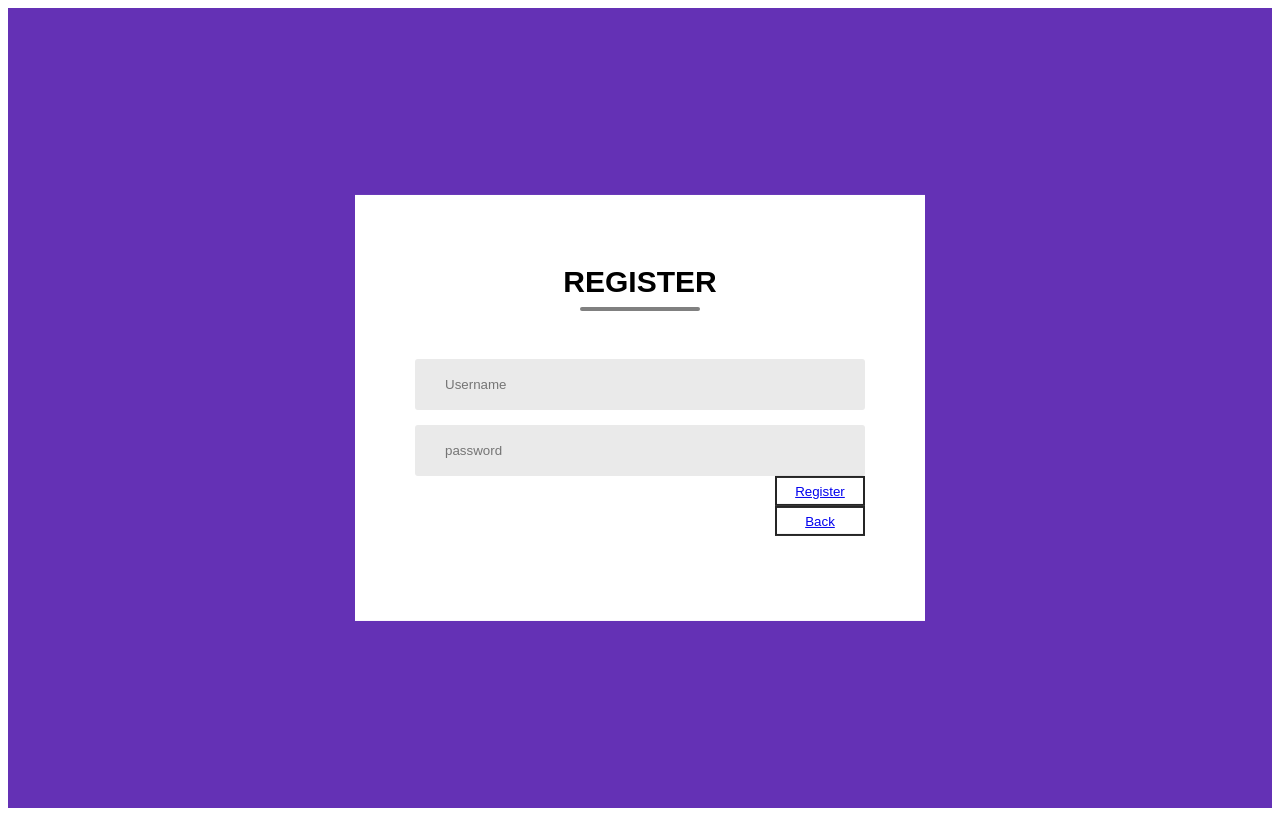
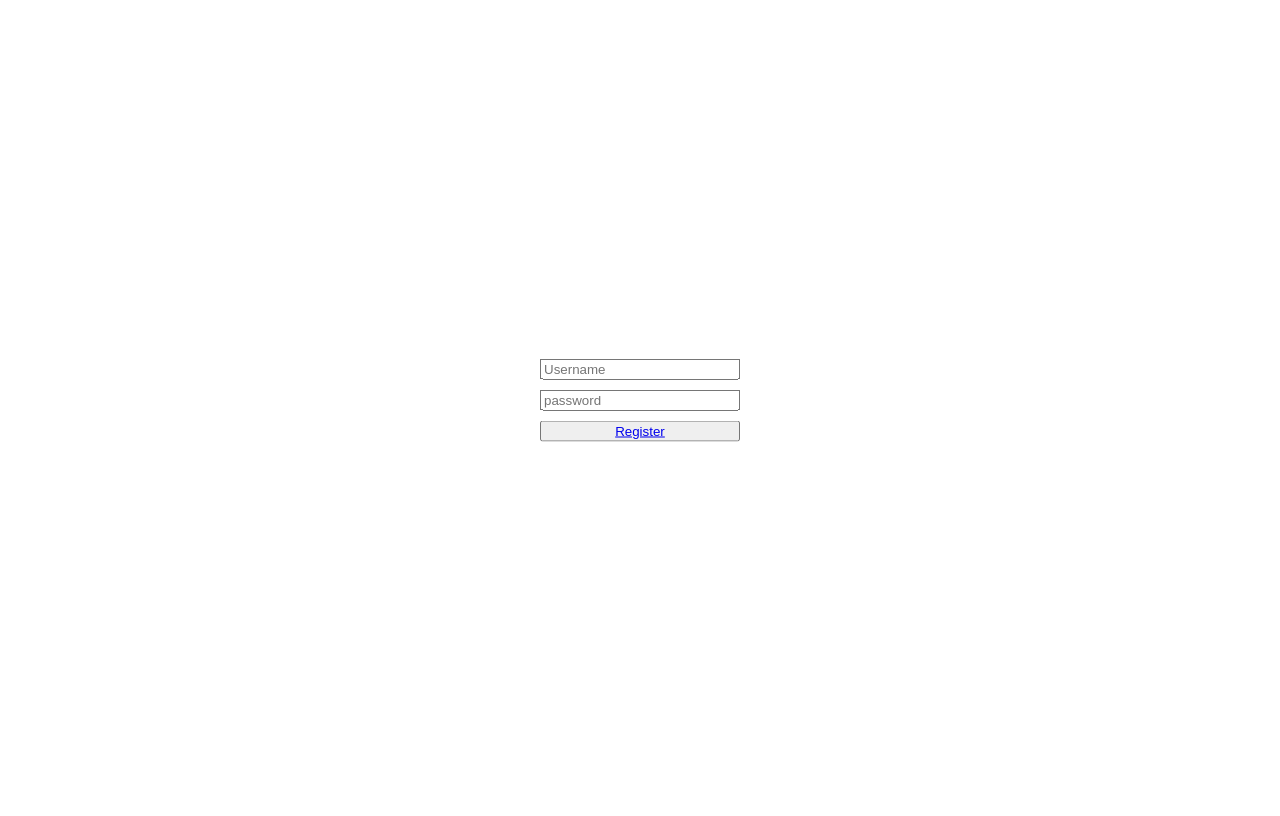
Before and after one commit to david20o7/game-project, a website: page public/register/index.html in a window 1280 px wide. Drawn offline with Linux system fonts and the light colour scheme.

Commit message:
made register page and created user info table

```diff
--- a/public/register/index.html
+++ b/public/register/index.html
@@ -5,43 +5,15 @@
     <title>Dungeon Seeker</title>
     <link rel="stylesheet" href="style.css" />
     <script src="script.js" defer></script>
-    <!-- Ensure the script is correctly linked and using defer -->
-    <!--<script
-      src="https://kit.fontawesome.com/1d6c9db0c3.js"
-      crossorigin="anonymous"
-    ></script>
-    This is used from 'front awesome' for icon kits (line of code above) -->
   </head>
   <body>
-    <div id="mySquare"></div>
-    <div class="container">
-      <div class="form-box">
-        <h1>REGISTER</h1>
-        <form id="loginForm">
-          <div class="input-group">
-            <div class="input-field">
-              <i class="fa-solid fa-spider"></i>
-              <input type="text" id="username" placeholder="Username" />
-            </div>
-            <div class="input-field">
-              <i class="fa-solid fa-key"></i>
-              <input type="password" id="password" placeholder="password" />
-            </div>
-          </div>
-
-
-          <div class="btn-field">
-            <button type="button" id="registerButton">
-              <a href="/accounts">Register</a>
-            </button>
-          </div>
-
-
-          <div class="btn-field">
-            <button type="button" id="returnButton">
-              <a href="/accounts">Back</a>
-            </button>
-      </div>
+    <div class="Container">
+      <input type="text" id="username" placeholder="Username" />
+      <input type="password" id="password" placeholder="password" />
+      <button type="button" id="registerButton">
+        <a href="/accounts">Register</a>
+      </button>
+      <p id="serverMessage"></p>
     </div>
   </body>
 </html>
--- a/public/register/script.js
+++ b/public/register/script.js
@@ -1,15 +1,30 @@
-window.addEventListener("DOMContentLoaded", () => {
-  const registerButton = document.getElementById("registerButton");
-  const username = document.getElementById("username");
-  const password = document.getElementById("password");
+const registerButton = document.getElementById("registerButton");
+const usernameInput = document.getElementById("username");
+const passwordInput = document.getElementById("password");
 
-  registerButton.addEventListener("click", (event) => {
-    event.preventDefault();
+const serverMessageText = document.getElementById("serverMessage");
 
-    localStorage.setItem("username", username.value);
-    localStorage.setItem("password", password.value);
+registerButton.addEventListener("click", (event) => {
+  event.preventDefault();
 
-    console.log(username.value);
-    console.log(password.value);
+  const username = usernameInput.value;
+  const password = passwordInput.value;
+
+  const data = { username: username, password: password };
+
+  fetch("/register", {
+    headers: { "Content-Type": "application/json" },
+    method: "POST",
+    body: JSON.stringify(data),
+  }).then((res) => {
+    if (res.status === 201) {
+      serverMessageText.style.setProperty("display", "block");
+      serverMessageText.style.setProperty("color", "green");
+      serverMessageText.innerHTML = "Account Created Successfully";
+    } else if (res.status === 409) {
+      serverMessageText.style.setProperty("display", "block");
+      serverMessageText.style.setProperty("color", "red");
+      serverMessageText.innerHTML = "Error: Username Invalid";
+    }
   });
 });
--- a/public/register/style.css
+++ b/public/register/style.css
@@ -1,102 +1,17 @@
-.container {
+.Container {
+  display: flex;
+  flex-direction: column;
+  width: 200px;
+  gap: 10px;
+  position: relative;
+  overflow: hidden;
+
   margin: 0;
-  padding: 0;
-  font-family: "Poppins", sans-serif;
-  box-sizing: border-box;
-}
-
-.container {
-  width: 100%;
-  height: 100vh;
-  background: rgb(100, 49, 181);
-  background-position: center;
-  background-size: cover;
-  position: relative;
-}
-
-.form-box {
-  width: 90%;
-  max-width: 450px;
   position: absolute;
   top: 50%;
   left: 50%;
   transform: translate(-50%, -50%);
-  background: #ffffff;
-  padding: 50px 60px 70px;
-  text-align: center;
 }
-
-.form-box h1 {
-  font-size: 30px;
-  margin-bottom: 60px;
-  color: black;
-  position: relative;
+#serverMessage {
+  display: none;
 }
-
-.form-box h1::after {
-  content: "";
-  width: 120px;
-  height: 4px;
-  border-radius: 3px;
-  background: hsl(0, 0%, 50%); /* Fix the hsl value */
-  position: absolute;
-  bottom: -12px;
-  left: 50%;
-  transform: translateX(-50%);
-}
-
-.input-field {
-  background: #eaeaea;
-  margin: 15px 0;
-  border-radius: 3px;
-  display: flex;
-  align-items: center;
-}
-
-input {
-  width: 100%;
-  background: transparent;
-  border: 0;
-  outline: 0;
-  padding: 18px 15px;
-}
-
-.input-field i {
-  margin-left: 15px;
-  color: #b56497;
-}
-
-form p {
-  text-align: left;
-  font-size: 13px;
-}
-
-form p a {
-  text-decoration: none;
-  color: #4e3555;
-}
-
-/* Fixing the commented-out btn-field */
-.btn-field {
-  width: 100%;
-  display: flex;
-  justify-content: flex-end; /* Align items to the right */
-}
-
-.btn-field button {
-  position: relative;
-  top: -15px; /* Consider adjusting this */
-  background: #ffffff;
-  color: #5c2020;
-  height: 30px;
-  width: 90px;
-  border-radius: 0;
-  border: 2px solid #252525;
-  outline: 0;
-  cursor: pointer;
-  transition: background 1s;
-}
-
-.btn-field button:hover {
-  background: #d4d1d1;
-}
```
Also changed, not shown: TODO.md (added, +7 -0 lines), server.js (+32 -23 lines), setup.js (+19 -1 lines).
